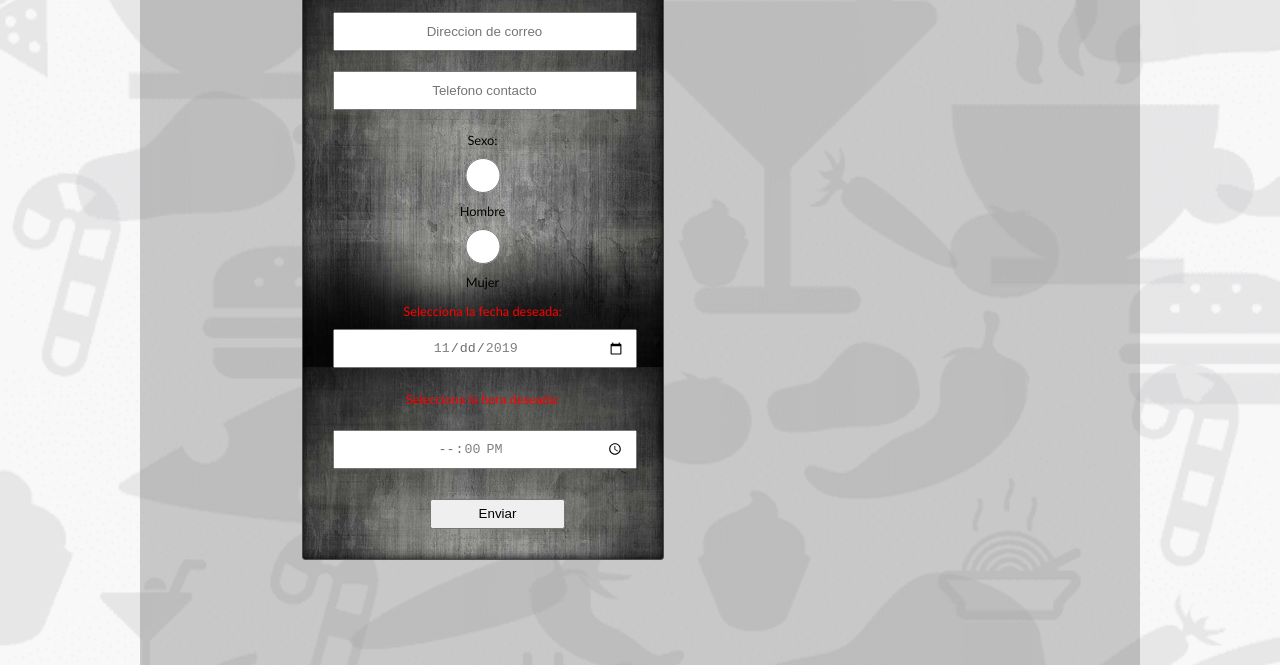
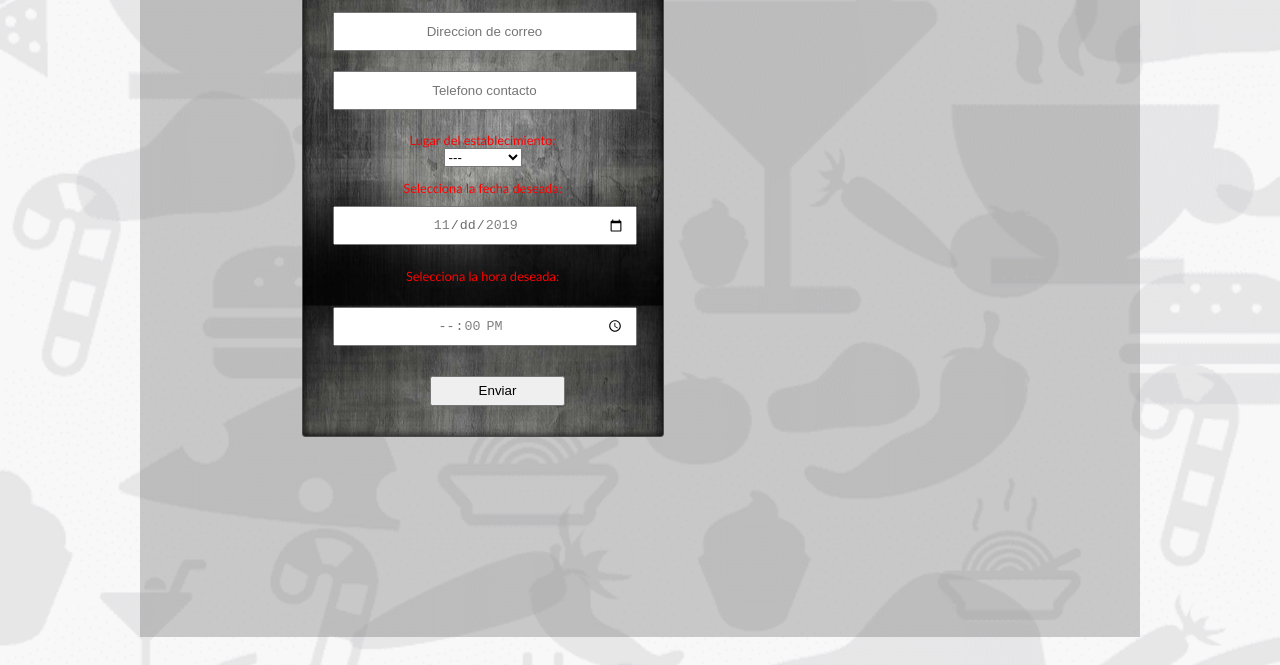
Before and after one commit to josemaa/The-burger-Palace, a plain HTML site: page contactos.html in a window 1280 px wide. Shown: the part 960-1625 px from the top of the page. Drawn offline with Linux system fonts and the light colour scheme.

Commit message:
Update contactos.html

```diff
--- a/contactos.html
+++ b/contactos.html
@@ -60,8 +60,14 @@
                         <input type="text" maxlength="30" placeholder="Direccion de correo">
                         <input type="text" maxlength="20" placeholder="Telefono contacto">
 
-		        <p>Sexo: <input type="radio" name="hm" value="h"> Hombre
-    			<input type="radio" name="hm" value="m"> Mujer </p>
+		        <p style="color:red">Lugar del establecimiento:
+                            <br>
+                       <select name="ad" onchange="salta(this.form)">
+                            <option selected> ---
+                            <option value="xxxx.htm">Madrid
+                            <option value="yyyy.htm">New york
+                            <option value="zzzz.htm">Sevilla
+                        </select>
 
                       <p style="color:red">Selecciona la fecha deseada:
                       <input type="date" name="fecha" min="2019-11-22"
```
